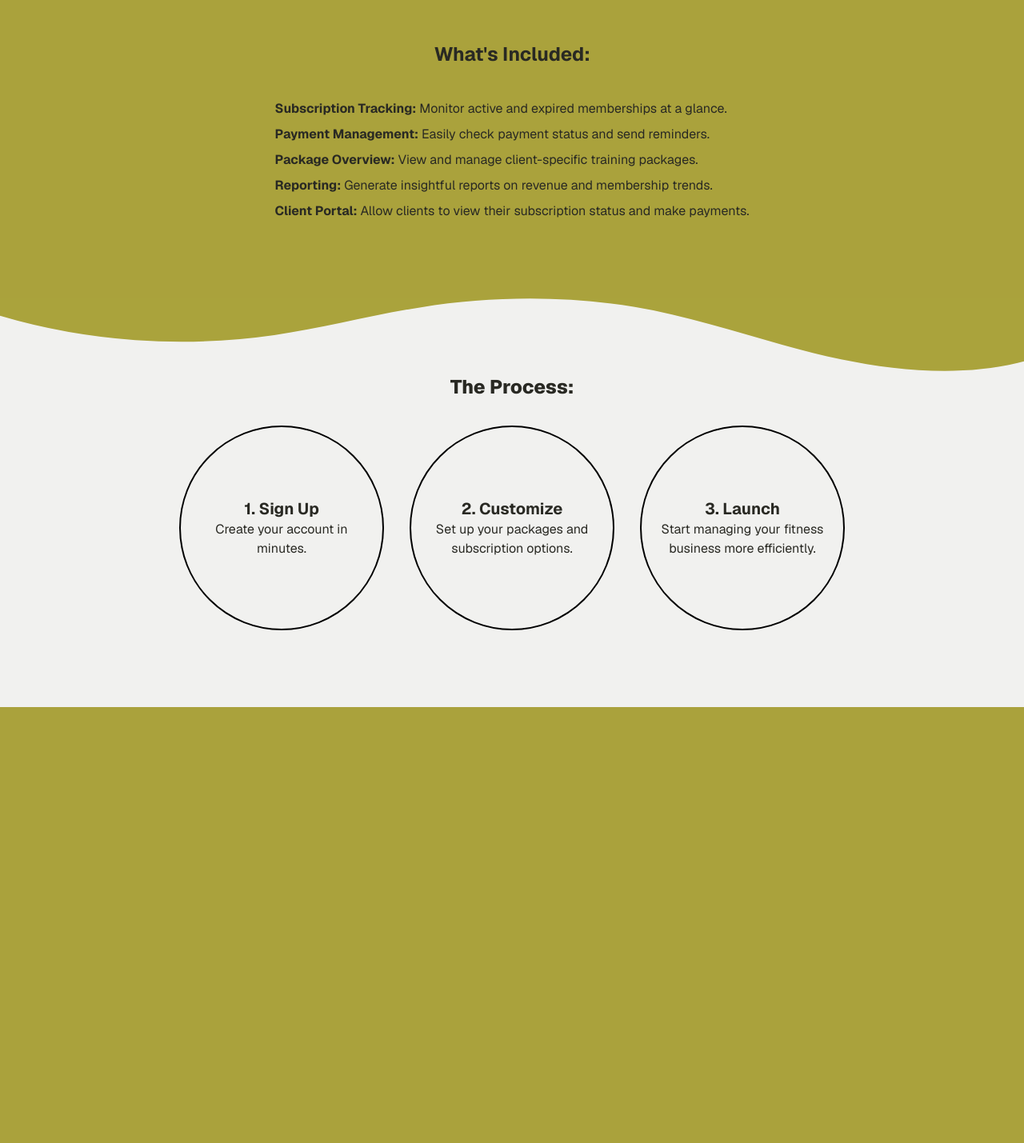
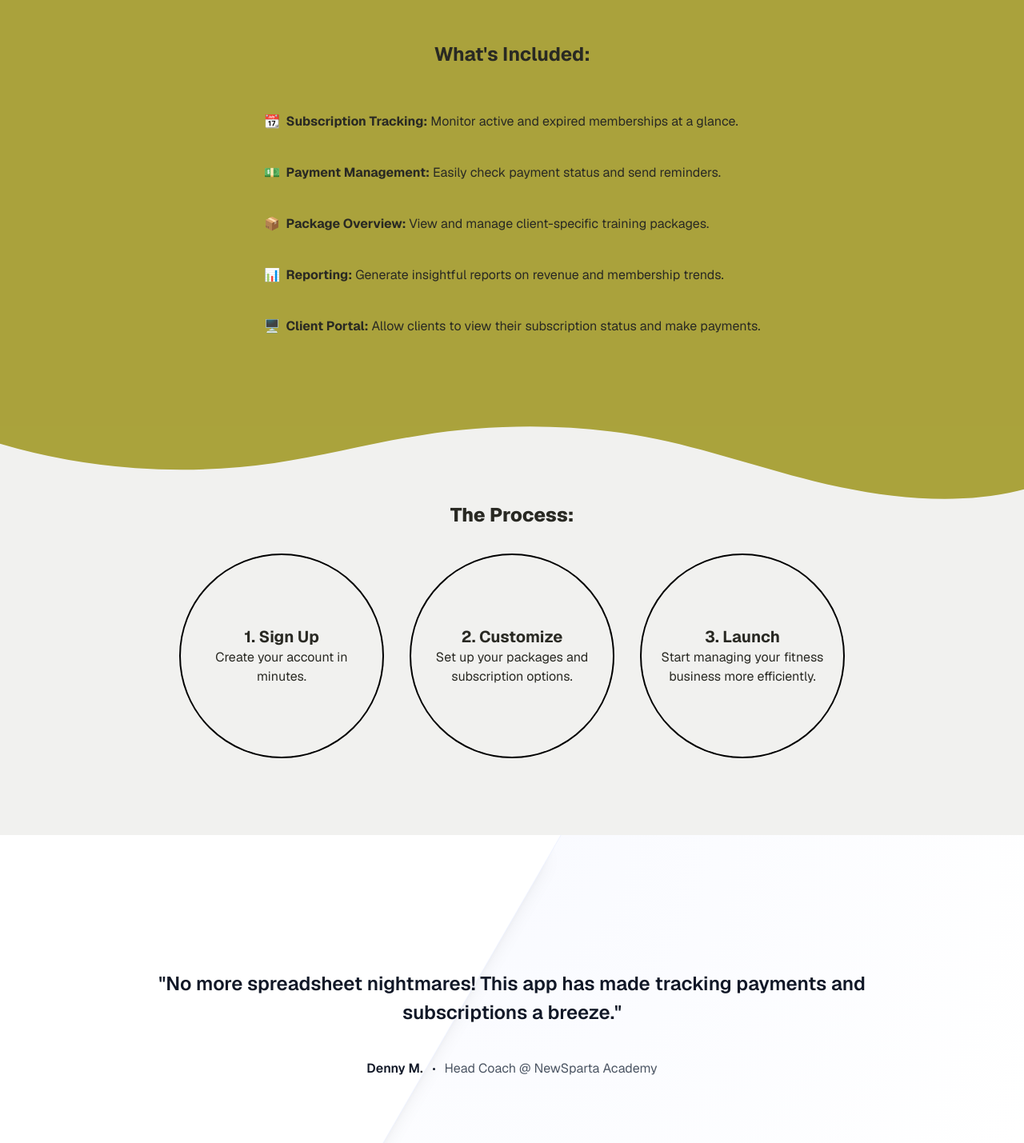
Before and after one commit to dylewskii/fitness-saas, a Next.js app: page / in a window 1280 px wide. Shown: the part 840-2269 px from the top of the page at 80% size. Before the commit the page ends 1724 px from the top, so only its background shows below. Built offline with nearby package versions, Linux system fonts and the light colour scheme; no server answers.

Commit message:
add Testimonial

```diff
--- a/src/app/page.tsx
+++ b/src/app/page.tsx
@@ -2,6 +2,7 @@ import CTAPanel from "~/components/cta-panel";
 import Hero from "../components/hero";
 import FeatureOverview from "~/components/feature-overview";
 import ProcessBreakdown from "~/components/process-breakdown";
+import Testimonial from "~/components/testimonial";
 
 export default async function Home() {
   return (
@@ -10,6 +11,7 @@ export default async function Home() {
       <CTAPanel />
       <FeatureOverview />
       <ProcessBreakdown />
+      <Testimonial />
     </main>
   );
 }
--- a/src/components/feature-overview.tsx
+++ b/src/components/feature-overview.tsx
@@ -18,25 +18,25 @@ export default function FeatureOverview() {
       <div className="bg-primary flex flex-col items-center justify-center px-12 py-24">
         <p className="pb-4 text-2xl font-bold">What&apos;s Included: </p>
         <ul className="mx-auto max-w-2xl space-y-2 px-4 pt-6">
-          <li>
-            <strong>Subscription Tracking:</strong> Monitor active and expired
-            memberships at a glance.
+          <li className="py-4">
+            📆 <strong className="pl-1">Subscription Tracking:</strong> Monitor
+            active and expired memberships at a glance.
           </li>
-          <li>
-            <strong>Payment Management:</strong> Easily check payment status and
-            send reminders.
+          <li className="py-4">
+            💵 <strong className="pl-1">Payment Management:</strong> Easily
+            check payment status and send reminders.
           </li>
-          <li>
-            <strong>Package Overview:</strong> View and manage client-specific
-            training packages.
+          <li className="py-4">
+            📦 <strong className="pl-1">Package Overview: </strong> View and
+            manage client-specific training packages.
           </li>
-          <li>
-            <strong>Reporting:</strong> Generate insightful reports on revenue
-            and membership trends.
+          <li className="py-4">
+            📊 <strong className="pl-1">Reporting:</strong> Generate insightful
+            reports on revenue and membership trends.
           </li>
-          <li>
-            <strong>Client Portal:</strong> Allow clients to view their
-            subscription status and make payments.
+          <li className="py-4">
+            🖥️ <strong className="pl-1">Client Portal:</strong> Allow clients to
+            view their subscription status and make payments.
           </li>
         </ul>
       </div>
--- /dev/null
+++ b/src/components/testimonial.tsx
@@ -0,0 +1,36 @@
+export default function Testimonial() {
+  return (
+    <section className="relative isolate overflow-hidden bg-white px-6 py-24 sm:py-32 lg:px-8">
+      <div className="absolute inset-0 -z-10 bg-[radial-gradient(45rem_50rem_at_top,theme(colors.indigo.100),white)] opacity-20" />
+      <div className="hsl(60,7%,94%)/10 absolute inset-y-0 right-1/2 -z-10 mr-16 w-[200%] origin-bottom-left skew-x-[-30deg] bg-white shadow-xl ring-1 ring-indigo-50 sm:mr-28 lg:mr-0 xl:mr-16 xl:origin-center" />
+      <div className="mx-auto max-w-2xl lg:max-w-4xl">
+        {/* LOGO HERE? */}
+        <figure className="mt-10">
+          <blockquote className="text-center text-xl font-semibold leading-8 text-gray-900 sm:text-2xl sm:leading-9">
+            <p>
+              &#34;No more spreadsheet nightmares! This app has made tracking
+              payments and subscriptions a breeze.&#34;
+            </p>
+          </blockquote>
+          <figcaption className="mt-10">
+            <div className="mt-4 flex items-center justify-center space-x-3 text-base">
+              <div className="font-semibold text-gray-900">Denny M.</div>
+              <svg
+                width={3}
+                height={3}
+                viewBox="0 0 2 2"
+                aria-hidden="true"
+                className="fill-gray-900"
+              >
+                <circle r={1} cx={1} cy={1} />
+              </svg>
+              <div className="text-gray-600">
+                Head Coach @ NewSparta Academy
+              </div>
+            </div>
+          </figcaption>
+        </figure>
+      </div>
+    </section>
+  );
+}
```
